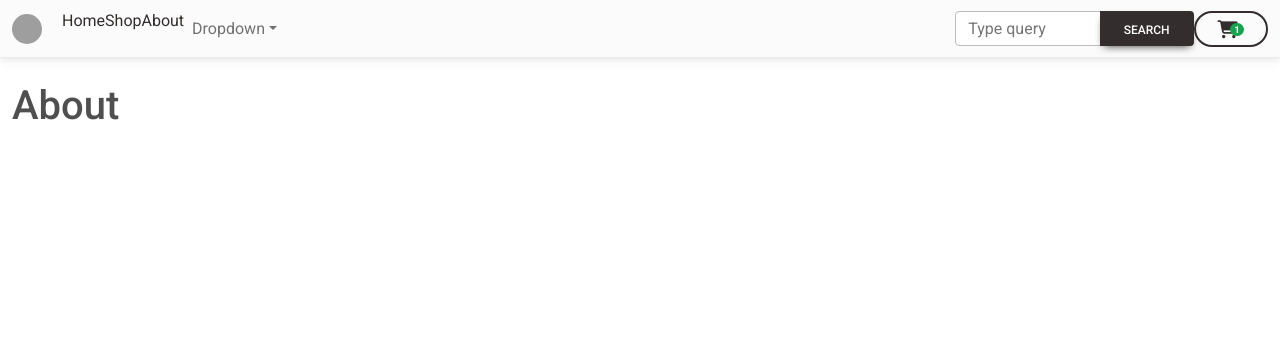
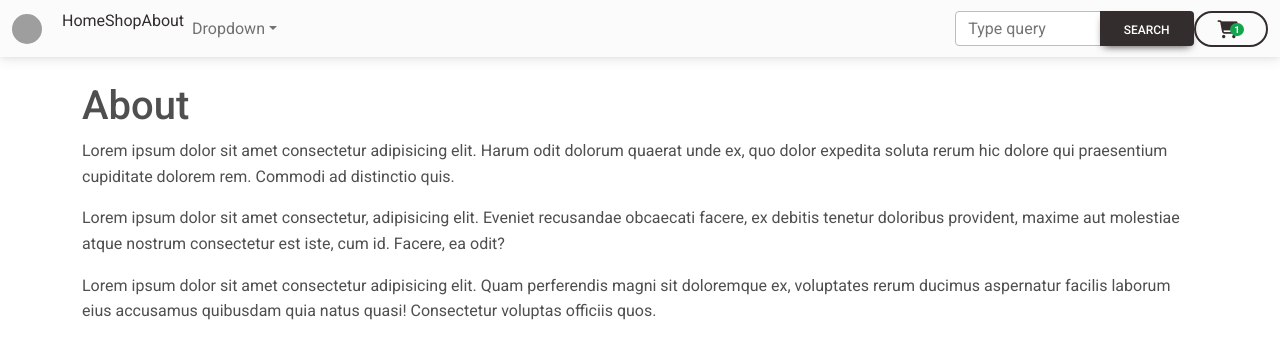
Before and after one commit to omarashzeinhom/vite-typescript-ecommerce-computer-shop-stripe-api, a React (Vite) app: page /about in a window 1280 px wide. Shown: the top 358 px of the page. Built offline with nearby package versions, Linux system fonts and the light colour scheme; grey boxes are pictures that could not be loaded.

Commit message:
UPDATED About with Dummy text and container

```diff
--- a/src/pages/About/About.tsx
+++ b/src/pages/About/About.tsx
@@ -1,7 +1,15 @@
+import { MDBContainer } from "mdb-react-ui-kit";
+
 export default function About(){
     return (
-    <div>
+    <MDBContainer >
+      <section>
       <h1>About</h1>
-    </div>
+      <p>Lorem ipsum dolor sit amet consectetur adipisicing elit. Harum odit dolorum quaerat unde ex, quo dolor expedita soluta rerum hic dolore qui praesentium cupiditate dolorem rem. Commodi ad distinctio quis.</p>
+    <p>Lorem ipsum dolor sit amet consectetur, adipisicing elit. Eveniet recusandae obcaecati facere, ex debitis tenetur doloribus provident, maxime aut molestiae atque nostrum consectetur est iste, cum id. Facere, ea odit?</p>
+    <p>Lorem ipsum dolor sit amet consectetur adipisicing elit. Quam perferendis magni sit doloremque ex, voluptates rerum ducimus aspernatur facilis laborum eius accusamus quibusdam quia natus quasi! Consectetur voluptas officiis quos.</p>
+      </section>
+
+    </MDBContainer>
     );
 }
```
